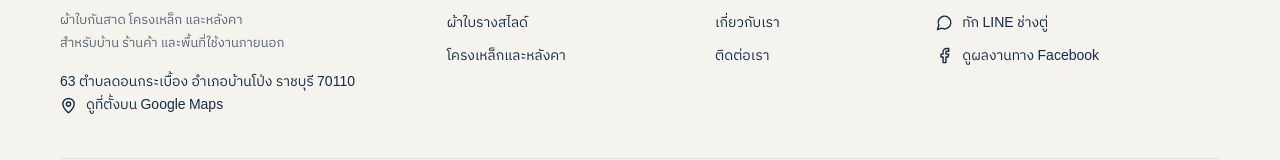
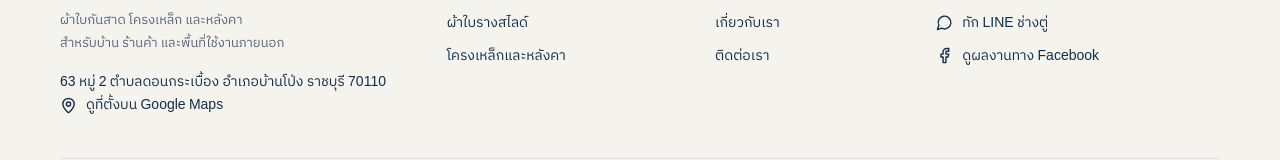
Before and after one commit to Hobbie01/thai-awning-website, a Next.js app: page /contact in a window 1280 px wide. Shown: the part 3161-3321 px from the top of the page. Built offline with nearby package versions, Linux system fonts and the light colour scheme; no server answers.

Commit message:
Use verified official business page and complete village address

```diff
--- a/src/app/contact/page.tsx
+++ b/src/app/contact/page.tsx
@@ -20,7 +20,7 @@ import "../inner-pages.css";
 import { BusinessLocation } from "@/components/site/location";
 export const metadata = pageMetadata(
   "ติดต่อช่างตู่ ผ้าใบกันสาด บ้านโป่ง ราชบุรี พร้อมแผนที่",
-  "ที่ตั้งผ้าใบกันสาดช่างตู่ 63 ตำบลดอนกระเบื้อง อำเภอบ้านโป่ง ราชบุรี 70110 ดูแผนที่และเส้นทาง Google Maps โทร 092-412-7392 หรือติดต่อทาง LINE เพื่อปรึกษางานติดตั้ง",
+  "ที่ตั้งผ้าใบกันสาดช่างตู่ 63 หมู่ 2 ตำบลดอนกระเบื้อง อำเภอบ้านโป่ง ราชบุรี 70110 ดูแผนที่และเส้นทาง Google Maps โทร 092-412-7392 หรือติดต่อทาง LINE เพื่อปรึกษางานติดตั้ง",
   "/contact",
   images.awning,
 );
--- a/src/lib/site.ts
+++ b/src/lib/site.ts
@@ -3,10 +3,10 @@ export const site = {
   phone: "092-412-7392",
   phoneHref: "tel:+66924127392",
   line: "https://line.me/ti/p/4S-iTBNXxF",
-  facebook: "https://www.facebook.com/changtuphab",
+  facebook: "https://www.facebook.com/profile.php?id=100086327531403",
   location: {
-    address: "63 ตำบลดอนกระเบื้อง อำเภอบ้านโป่ง ราชบุรี 70110",
-    streetAddress: "63 ตำบลดอนกระเบื้อง",
+    address: "63 หมู่ 2 ตำบลดอนกระเบื้อง อำเภอบ้านโป่ง ราชบุรี 70110",
+    streetAddress: "63 หมู่ 2 ตำบลดอนกระเบื้อง",
     district: "อำเภอบ้านโป่ง",
     province: "ราชบุรี",
     postalCode: "70110",
```
Also changed, not shown: tests/location.mjs (+5 -3 lines).
